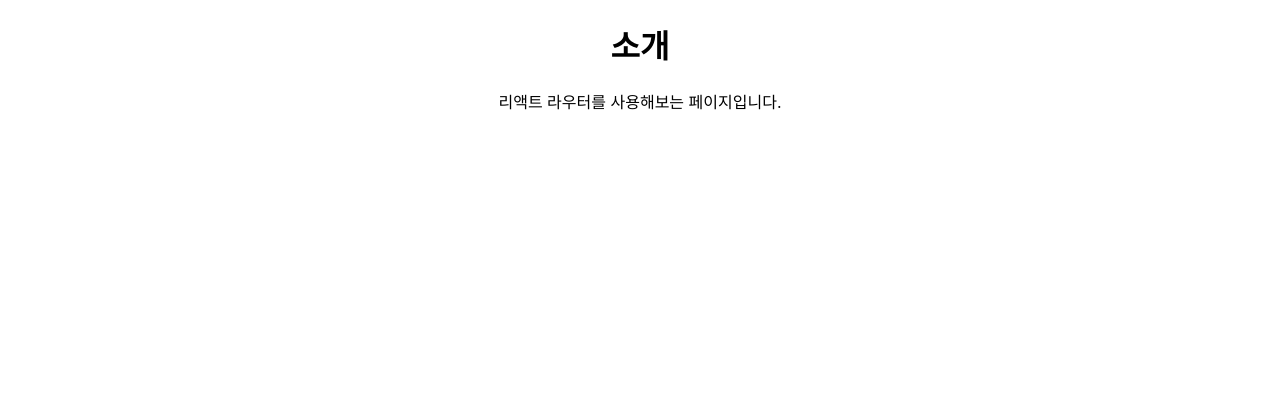
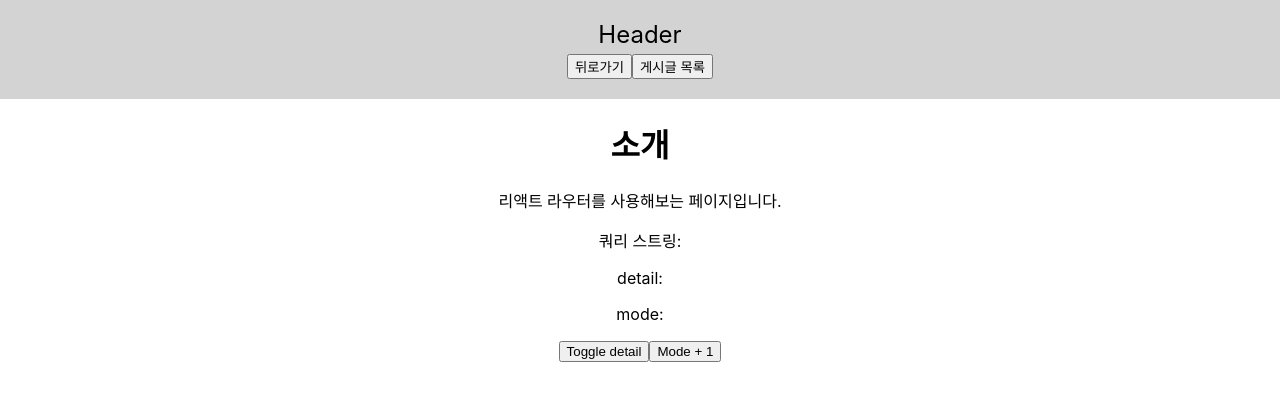
Before and after one commit to nayoung3669/react-practice, a React (Create React App) app: page /about in a window 1280 px wide. Shown: the top 400 px of the page. Built offline with nearby package versions, Linux system fonts and the light colour scheme.

Commit message:
routing prac

```diff
--- a/src/App.js
+++ b/src/App.js
@@ -3,14 +3,24 @@
 import About from './pages/About';
 import Home from './pages/Home';
 import Profile from './pages/Profile';
+import Articles from './pages/Articles';
+import Article from './pages/Article';
+import Layout from './Layout';
 
 function App() {
   return (
     <div className="App">
       <Routes>
-        <Route path = "/" element={<Home />}/>
-        <Route path = "/about" element={<About />}/>
-        <Route path = "/profiles/:username" element={<Profile />}/>
+        <Route element={<Layout />}>
+        {/* header가 포함되어 있음 */}
+          <Route index element={<Home />}/>
+          <Route path = "/about" element={<About />}/>
+          <Route path = "/profiles/:username" element={<Profile />}/>
+          <Route path = "/articles" element={<Articles />}>
+            <Route path = ":id" element = {<Article />}/>
+          </Route>
+        </Route>
+
       </Routes>
     </div>
   );
--- /dev/null
+++ b/src/Layout.js
@@ -0,0 +1,29 @@
+import { Outlet, useNavigate } from "react-router-dom"
+
+const Layout = () => {
+    const navigate = useNavigate();
+
+    const goBack = () => {
+        navigate(-1)
+    }
+
+    const goArticles = () => {
+        navigate('/articles')
+    }
+
+    return (
+        <div>
+            <header style={{ background: 'lightgray', padding: 20 , fontSize: 24 }}>
+                Header
+                <br />
+                <button onClick={goBack}> 뒤로가기 </button>
+                <button onClick={goArticles}> 게시글 목록</button>
+            </header>
+            <main>
+                <Outlet />
+            </main>
+        </div>
+    )
+}
+
+export default Layout
--- a/src/pages/About.js
+++ b/src/pages/About.js
@@ -1,8 +1,31 @@
+import { useLocation, useSearchParams } from "react-router-dom";
+
 const About = () => {
+    const [searchParams, setSearchParams] = useSearchParams();
+    //searchParams : 조회, 수정 가능한 메소드를 모은 객체가 담겨있음
+    //get으로 조회, set으로 업데이트
+    const detail = searchParams.get('detail')
+    const mode = searchParams.get('mode')
+    const location = useLocation();
+
+    const onToggleDetail = () => {
+        setSearchParams({mode, detail: detail === "true" ? "false" : "true"}) // 쿼리는 문자열이므로 "boolean"
+    }
+
+    const onIncreaseMode = () => {
+        const nextMode = mode === null ? 1 : parseInt(mode) + 1
+        setSearchParams({mode : nextMode ,detail})
+    }
+
     return (
         <div>
             <h1>소개</h1>
             <p>리액트 라우터를 사용해보는 페이지입니다.</p>
+            <p>쿼리 스트링: {location.search}</p>
+            <p>detail: {detail}</p>
+            <p>mode: {mode}</p>
+            <button onClick={onToggleDetail}>Toggle detail</button>
+            <button onClick={onIncreaseMode}>Mode + 1</button>
         </div>
     )
 }
--- /dev/null
+++ b/src/pages/Article.js
@@ -0,0 +1,12 @@
+import { useParams } from "react-router-dom"
+
+const Article = () => {
+    const { id } = useParams();
+    return (
+        <div>
+            <p>게시글 {id}</p>
+        </div>
+    )
+}
+
+export default Article
--- /dev/null
+++ b/src/pages/Articles.js
@@ -0,0 +1,29 @@
+import { Link, NavLink, Outlet } from "react-router-dom"
+
+const Articles = () => {
+    const activeStyle = {
+        color: "green",
+        fontSize: 21,
+    }
+    return (
+        <div>
+            {/* Article */}
+            <Outlet />
+            {/* Artivles */}
+            <ul>
+                <li>
+                    <NavLink to="/articles/1" style={({isActive}) => isActive ? activeStyle : undefined} >게시글 1</NavLink>
+                </li>
+                <li>
+                    <NavLink to="/articles/2" style={({isActive}) => isActive ? activeStyle : undefined} >게시글 2</NavLink>
+                </li>
+                <li>
+                    <NavLink to="/articles/3" style={({isActive}) => isActive ? activeStyle : undefined} >게시글 3</NavLink>
+                </li>
+            </ul>
+        </div>
+    )
+
+}
+
+export default Articles
--- a/src/pages/Home.js
+++ b/src/pages/Home.js
@@ -6,8 +6,12 @@
             <h1>HOME</h1>
             <p>가장 먼저 보여지는 페이지입니다.</p>
             <Link to="/about">소개</Link>
+            <br />
             <Link to="/profiles/nayoung">nayoung의 프로필</Link>
+            <br />
             <Link to="/profiles/gildong">gildong 프로필</Link>
+            <br />
+            <Link to="/articles"> 게시글 목록</Link>
         </div>
     )
 }
```
